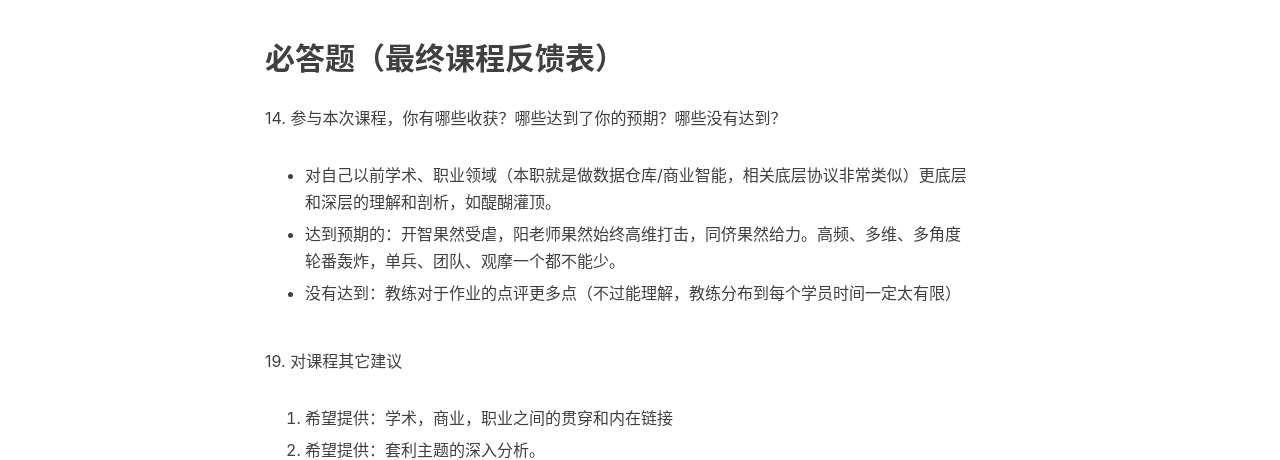
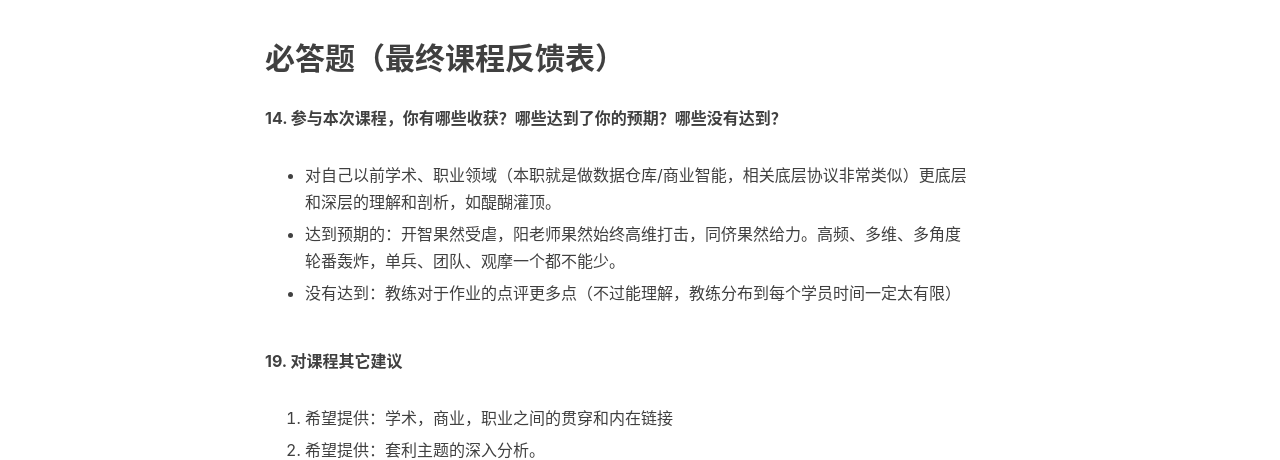
Before and after one commit to kiaorahao/hao.github.io, a Jekyll site: the page built from _posts/2019-02-02-IA003_review_all.md, in a window 1280 px wide. Shown: the part 465-925 px from the top of the page. Built offline with Jekyll 4.4.1, drawn with Linux system fonts in a browser that asks for light colours; nearby versions of some CDN libraries; comment, search, counter and statistics services are not loaded.

```diff
--- a/_posts/2019-02-02-IA003_review_all.md
+++ b/_posts/2019-02-02-IA003_review_all.md
@@ -13,7 +13,7 @@ tags:
 
 ## 必答题（最终课程反馈表）
 
-14\. 参与本次课程，你有哪些收获？哪些达到了你的预期？哪些没有达到？
+**14\. 参与本次课程，你有哪些收获？哪些达到了你的预期？哪些没有达到？**
 
 - 对自己以前学术、职业领域（本职就是做数据仓库/商业智能，相关底层协议非常类似）更底层和深层的理解和剖析，如醍醐灌顶。
 
@@ -22,7 +22,7 @@ tags:
 - 没有达到：教练对于作业的点评更多点（不过能理解，教练分布到每个学员时间一定太有限）
 <br/>
 
-19\. 对课程其它建议
+**19\. 对课程其它建议**
 
 1. 希望提供：学术，商业，职业之间的贯穿和内在链接
 
```
